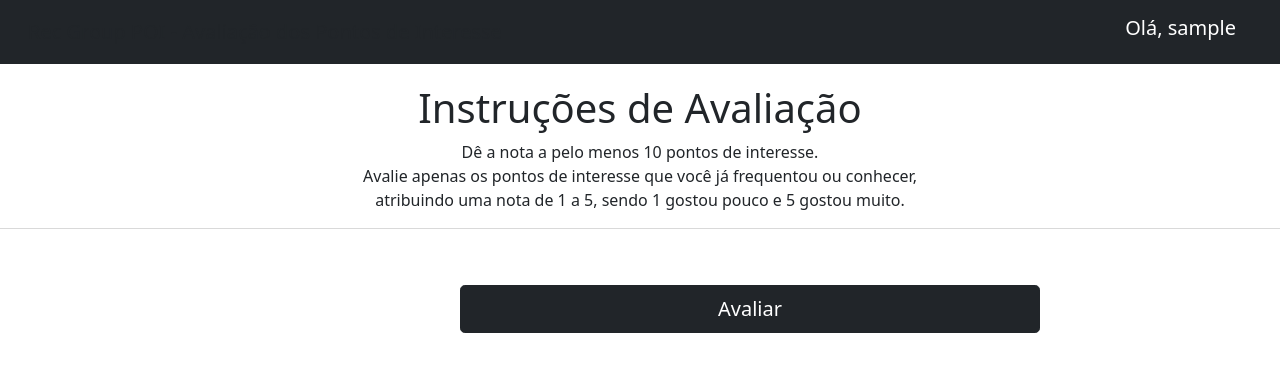
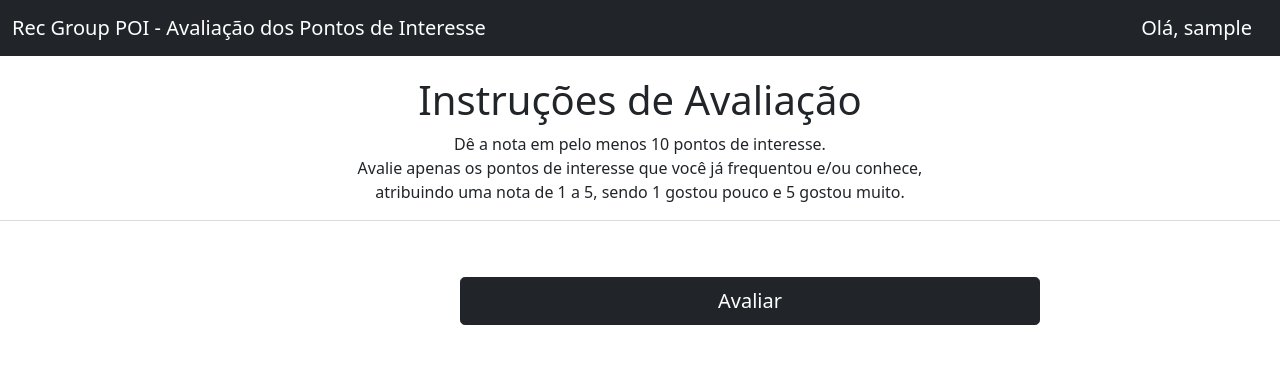
Before and after one commit to jadna/avalicao_grs, a PHP site: page /avaliacao.php in a window 1280 px wide. Shown: the top 372 px of the page. Run offline with PHP 8.4, Linux system fonts and the light colour scheme; the visitor is signed in with stand-in values (Sample User, id 1); data that the repository does not hold is empty; some libraries are stand-ins or nearby versions.

Commit message:
ajustando as paginas

```diff
--- a/avaliacao.php
+++ b/avaliacao.php
@@ -36,7 +36,7 @@
         <link rel="stylesheet" href="style.css">
         <link rel="stylesheet" href="https://cdnjs.cloudflare.com/ajax/libs/font-awesome/5.15.3/css/all.min.css"/>
         <!-- Bootstrap core CSS -->
-        <link href="../assets/dist/css/bootstrap.min.css" rel="stylesheet">
+        <!--link href="../assets/dist/css/bootstrap.min.css" rel="stylesheet"-->
         <link href="https://cdn.jsdelivr.net/npm/bootstrap@5.0.0-beta3/dist/css/bootstrap.min.css" rel="stylesheet" integrity="sha384-eOJMYsd53ii+scO/bJGFsiCZc+5NDVN2yr8+0RDqr0Ql0h+rP48ckxlpbzKgwra6" crossorigin="anonymous">
         <link href="navbar.css" rel="stylesheet">
 
@@ -63,8 +63,8 @@
         <div class="col-sm-6 mx-auto">
             <h1 style="text-align:center">Instruções de Avaliação</h1>
             <p style="text-align:center">
-                Dê a nota a pelo menos 10 pontos de interesse.</br>
-                Avalie apenas os pontos de interesse que você já frequentou ou conhecer, atribuindo uma nota de 1 a 5, sendo 1 gostou pouco e 5 gostou muito.
+                Dê a nota em pelo menos 10 pontos de interesse.</br>
+                Avalie apenas os pontos de interesse que você já frequentou e/ou conhece, atribuindo uma nota de 1 a 5, sendo 1 gostou pouco e 5 gostou muito.
 
             </p>
         </div>
--- a/index.php
+++ b/index.php
@@ -11,7 +11,7 @@
     <link rel="canonical" href="https://getbootstrap.com/docs/5.0/examples/navbars/">
 
     <!-- Bootstrap core CSS -->
-    <link href="../assets/dist/css/bootstrap.min.css" rel="stylesheet">
+    <!--link href="../assets/dist/css/bootstrap.min.css" rel="stylesheet"-->
     <link href="https://cdn.jsdelivr.net/npm/bootstrap@5.0.0-beta3/dist/css/bootstrap.min.css" rel="stylesheet" integrity="sha384-eOJMYsd53ii+scO/bJGFsiCZc+5NDVN2yr8+0RDqr0Ql0h+rP48ckxlpbzKgwra6" crossorigin="anonymous">
     <link href="navbar.css" rel="stylesheet">
 
--- a/instrucoes.php
+++ b/instrucoes.php
@@ -11,7 +11,7 @@
     <link rel="canonical" href="https://getbootstrap.com/docs/5.0/examples/navbars/">
 
     <!-- Bootstrap core CSS -->
-    <link href="../assets/dist/css/bootstrap.min.css" rel="stylesheet">
+    <!--link href="../assets/dist/css/bootstrap.min.css" rel="stylesheet"-->
     <link href="https://cdn.jsdelivr.net/npm/bootstrap@5.0.0-beta3/dist/css/bootstrap.min.css" rel="stylesheet" integrity="sha384-eOJMYsd53ii+scO/bJGFsiCZc+5NDVN2yr8+0RDqr0Ql0h+rP48ckxlpbzKgwra6" crossorigin="anonymous">
     <link href="navbar.css" rel="stylesheet">
 
```
